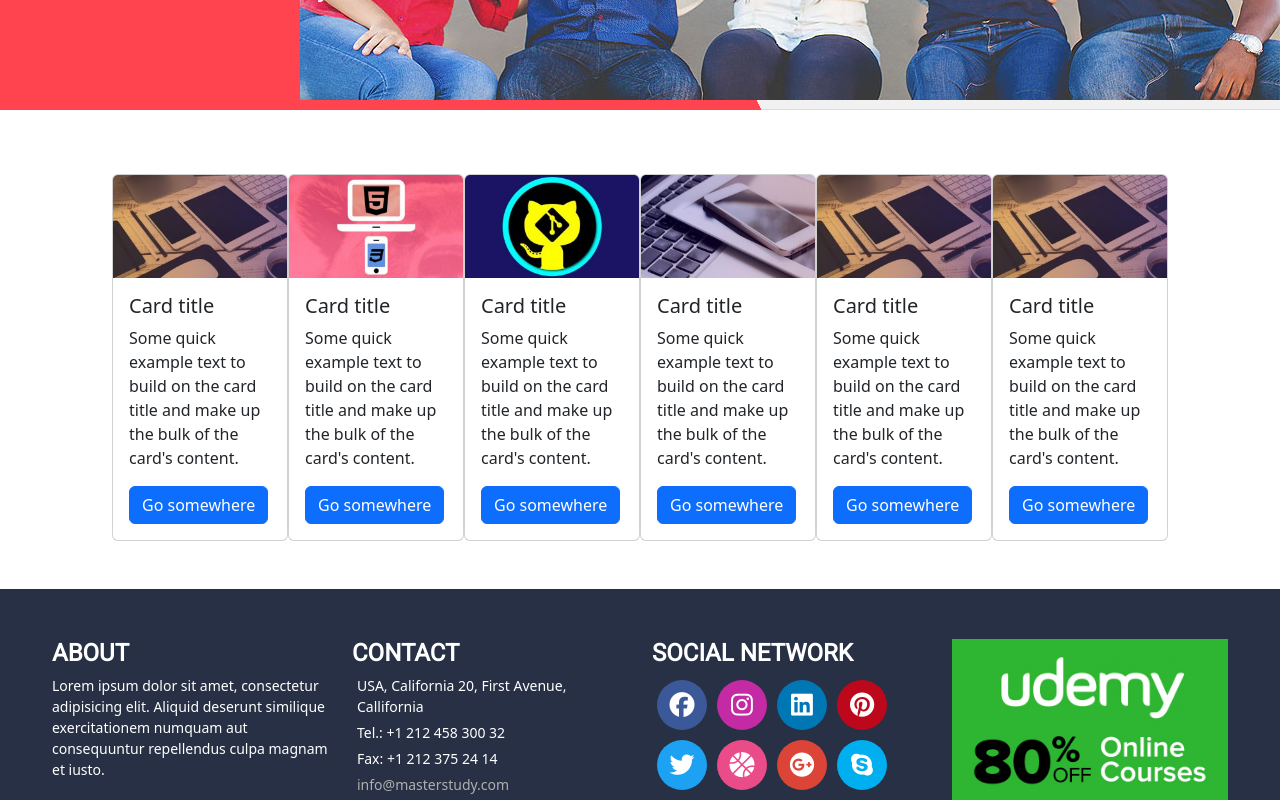
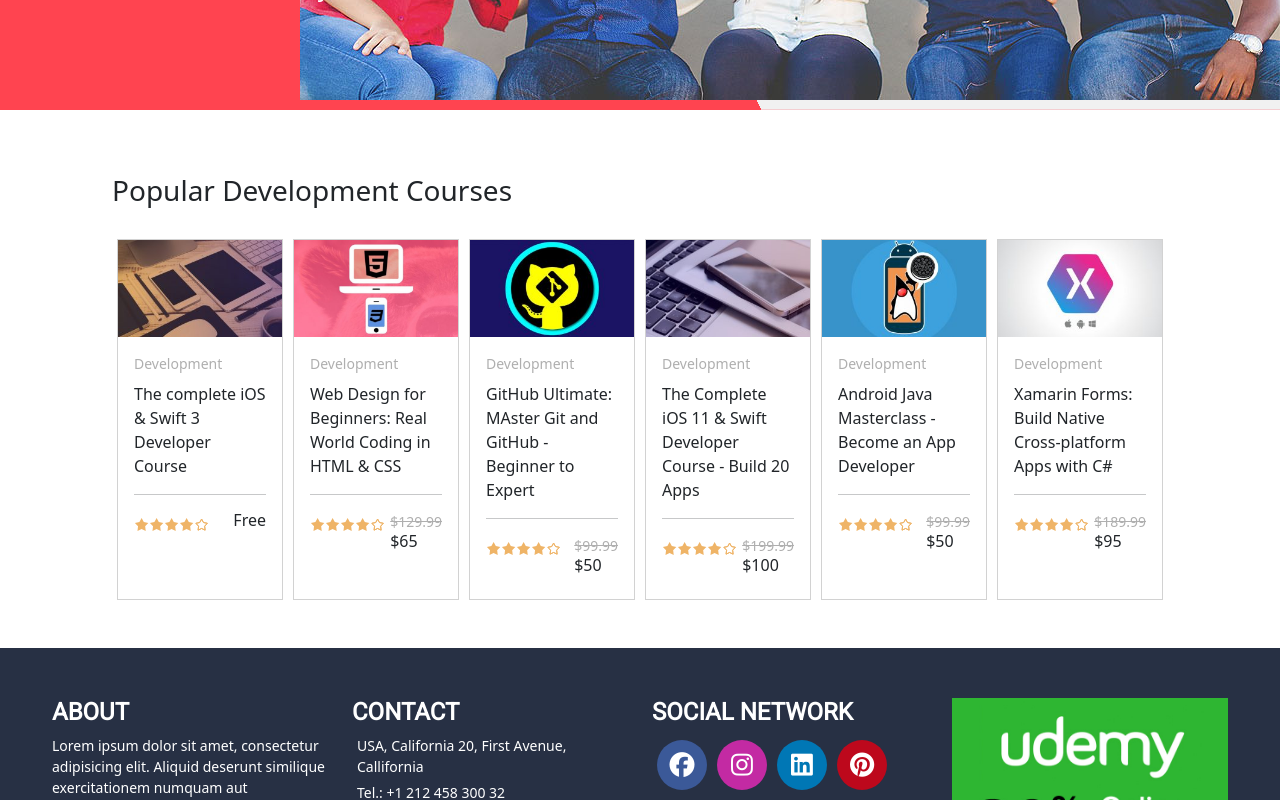
Before and after one commit to LucaFaedda/proj-html-vuejs, a Vue app: page / in a window 1280 px wide. Shown: the part 670-1470 px from the top of the page. Built offline with nearby package versions, Linux system fonts and the light colour scheme.

Commit message:
Popular course card done

```diff
--- a/src/components/AppMain.vue
+++ b/src/components/AppMain.vue
@@ -21,54 +21,136 @@ export default {
             <!-- <img src="../assets/img/slide-1.jpg"> -->
         </div>
         <div class="container-fluid padding-container my-5">
+            <div class="row">
+                <div class="col-12 mb-4">
+                    <h3>Popular Development Courses</h3>
+                </div>
+            </div>
             <div class="row ">
-                <div class="col-12 d-flex justify-content-between ">
+                <div class="col-12 d-flex justify-content-between card-popular ">
                     <div class="card" style="width: 17rem;">
-                    <img src="../assets/img/895786_7b4b_2-272x161.jpg" class="card-img-top" alt="...">
+                    <img src="../assets/img/895786_7b4b_2-272x161.jpg" class="card-img-top" alt="apple-products">
                     <div class="card-body">
-                        <h5 class="card-title">Card title</h5>
-                        <p class="card-text">Some quick example text to build on the card title and make up the bulk of the card's content.</p>
-                        <a href="#" class="btn btn-primary">Go somewhere</a>
+                        <p class="card-title">Development</p>
+                        <p class="card-text">The complete iOS & Swift 3 Developer Course</p>
+                        <hr>
+                        <div class="d-flex justify-content-between">
+                            <div>
+                                <img src="../assets/img/starfull.svg">
+                                <img src="../assets/img/starfull.svg">
+                                <img src="../assets/img/starfull.svg">
+                                <img src="../assets/img/starfull.svg">
+                                <img src="../assets/img/staremptyl.svg">
+                            </div>
+                            <div>
+                                <h6 >Free</h6>
+                            </div>
+                        </div>
                     </div>
                     </div>
                     <div class="card" style="width: 17rem;">
-                    <img src="../assets/img/246154_d8b0_3-544x322.jpg" class="card-img-top" alt="...">
+                    <img src="../assets/img/246154_d8b0_3-544x322.jpg" class="card-img-top" alt="HTML-CSS">
                     <div class="card-body">
-                        <h5 class="card-title">Card title</h5>
-                        <p class="card-text">Some quick example text to build on the card title and make up the bulk of the card's content.</p>
-                        <a href="#" class="btn btn-primary">Go somewhere</a>
+                        <p class="card-title">Development</p>
+                        <p class="card-text">Web Design for Beginners: Real World Coding in HTML & CSS</p>
+                        <hr>
+                        <div class="d-flex justify-content-between">
+                            <div>
+                                <img src="../assets/img/starfull.svg">
+                                <img src="../assets/img/starfull.svg">
+                                <img src="../assets/img/starfull.svg">
+                                <img src="../assets/img/starfull.svg">
+                                <img src="../assets/img/staremptyl.svg">
+                            </div>
+                            <div>
+                                <p class="m-0 old-price">$129.99</p>
+                                <h6 >$65</h6>
+                            </div>
+                        </div>
                     </div>
                     </div>
                     <div class="card" style="width: 17rem;">
-                    <img src="../assets/img/752950_b773-272x161.jpg" class="card-img-top" alt="...">
+                    <img src="../assets/img/752950_b773-272x161.jpg" class="card-img-top" alt="Git">
                     <div class="card-body">
-                        <h5 class="card-title">Card title</h5>
-                        <p class="card-text">Some quick example text to build on the card title and make up the bulk of the card's content.</p>
-                        <a href="#" class="btn btn-primary">Go somewhere</a>
+                        <p class="card-title">Development</p>
+                        <p class="card-text">GitHub Ultimate: MAster Git and GitHub - Beginner to Expert</p>
+                        <hr>
+                        <div class="d-flex justify-content-between">
+                            <div>
+                                <img src="../assets/img/starfull.svg">
+                                <img src="../assets/img/starfull.svg">
+                                <img src="../assets/img/starfull.svg">
+                                <img src="../assets/img/starfull.svg">
+                                <img src="../assets/img/staremptyl.svg">
+                            </div>
+                            <div>
+                                <p class="m-0 old-price">$99.99</p>
+                                <h6 >$50</h6>
+                            </div>
+                        </div>
                     </div>
                     </div>
                     <div class="card" style="width: 17rem;">
-                    <img src="../assets/img/1253188_58f7_2-272x161.jpg" class="card-img-top" alt="...">
+                    <img src="../assets/img/1253188_58f7_2-272x161.jpg" class="card-img-top" alt="apple-products-2">
                     <div class="card-body">
-                        <h5 class="card-title">Card title</h5>
-                        <p class="card-text">Some quick example text to build on the card title and make up the bulk of the card's content.</p>
-                        <a href="#" class="btn btn-primary">Go somewhere</a>
+                        <p class="card-title">Development</p>
+                        <p class="card-text">The Complete iOS 11 & Swift Developer Course - Build 20 Apps</p>
+                        <hr>
+                        <div class="d-flex justify-content-between">
+                            <div>
+                                <img src="../assets/img/starfull.svg">
+                                <img src="../assets/img/starfull.svg">
+                                <img src="../assets/img/starfull.svg">
+                                <img src="../assets/img/starfull.svg">
+                                <img src="../assets/img/staremptyl.svg">
+                            </div>
+                            <div>
+                                <p class="m-0 old-price">$199.99</p>
+                                <h6 >$100</h6>
+                            </div>
+                        </div>
                     </div>
                     </div>
                     <div class="card" style="width: 17rem;">
-                    <img src="../assets/img/895786_7b4b_2-272x161.jpg" class="card-img-top" alt="...">
+                    <img src="../assets/img/919872_ed54_6-272x161.jpg" class="card-img-top" alt="android">
                     <div class="card-body">
-                        <h5 class="card-title">Card title</h5>
-                        <p class="card-text">Some quick example text to build on the card title and make up the bulk of the card's content.</p>
-                        <a href="#" class="btn btn-primary">Go somewhere</a>
+                        <p class="card-title">Development</p>
+                        <p class="card-text">Android Java Masterclass - Become an App Developer</p>
+                        <hr>
+                        <div class="d-flex justify-content-between">
+                            <div>
+                                <img src="../assets/img/starfull.svg">
+                                <img src="../assets/img/starfull.svg">
+                                <img src="../assets/img/starfull.svg">
+                                <img src="../assets/img/starfull.svg">
+                                <img src="../assets/img/staremptyl.svg">
+                            </div>
+                            <div>
+                                <p class="m-0 old-price">$99.99</p>
+                                <h6 >$50</h6>
+                            </div>
+                        </div>
                     </div>
                     </div>
                     <div class="card" style="width: 17rem;">
-                    <img src="../assets/img/895786_7b4b_2-272x161.jpg" class="card-img-top" alt="...">
+                    <img src="../assets/img/951684_9c1a_2-272x161.jpg" class="card-img-top" alt="xamarin">
                     <div class="card-body">
-                        <h5 class="card-title">Card title</h5>
-                        <p class="card-text">Some quick example text to build on the card title and make up the bulk of the card's content.</p>
-                        <a href="#" class="btn btn-primary">Go somewhere</a>
+                        <p class="card-title">Development</p>
+                        <p class="card-text">Xamarin Forms: Build Native Cross-platform Apps with C#</p>
+                        <hr>
+                        <div class="d-flex justify-content-between">
+                            <div>
+                                <img src="../assets/img/starfull.svg">
+                                <img src="../assets/img/starfull.svg">
+                                <img src="../assets/img/starfull.svg">
+                                <img src="../assets/img/starfull.svg">
+                                <img src="../assets/img/staremptyl.svg">
+                            </div>
+                            <div>
+                                <p class="m-0 old-price">$189.99</p>
+                                <h6 >$95</h6>
+                            </div>
+                        </div>
                     </div>
                     </div>
                 </div>
@@ -88,20 +170,31 @@ export default {
         background-image: url('../assets/img/slide-1.jpg'),  linear-gradient(63deg, rgba(255,68,80,1) 51%, rgba(249,249,249,1) 51%, rgba(241,241,241,1) 51%);
         background-repeat: no-repeat;
         background-position: right;
-
-
-
             .container{
                 padding: 100px 0px;
                 color:#fff;
-                    h2{
-                        font-size: 60px;
-
-                    }
+                h2{
+                    font-size: 60px;
+                }
 
          }
+    }
+    .card{
+        border-radius: 0%;
+        margin: 0px 5px;
+        img{
+            border-radius: 0%;
+        }
+        .card-title{
+            color: $colorGrey;
+            font-size: 14px;
+        }
 
+        .old-price{
+            color:  $colorGrey;
+            text-decoration: line-through;
+            font-size: 14px;
 
-
+        }
     }
 </style>
```
